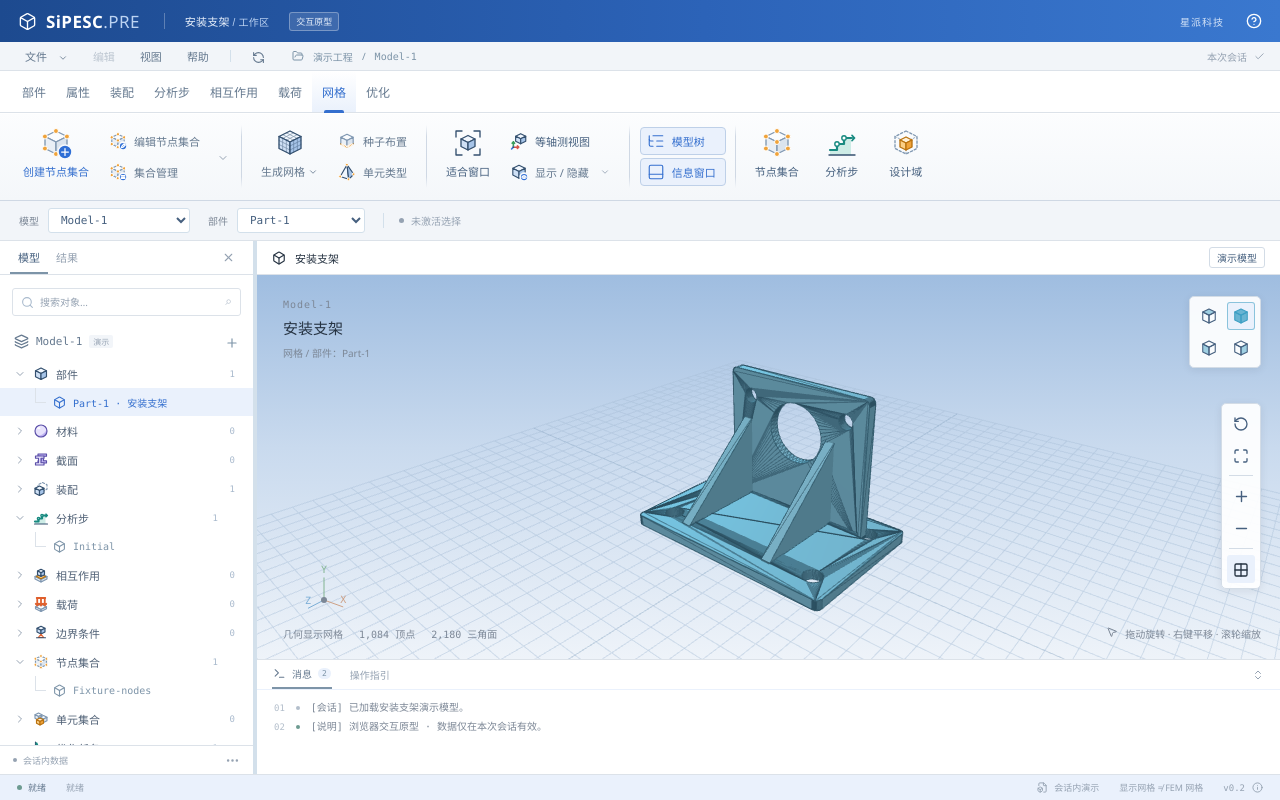
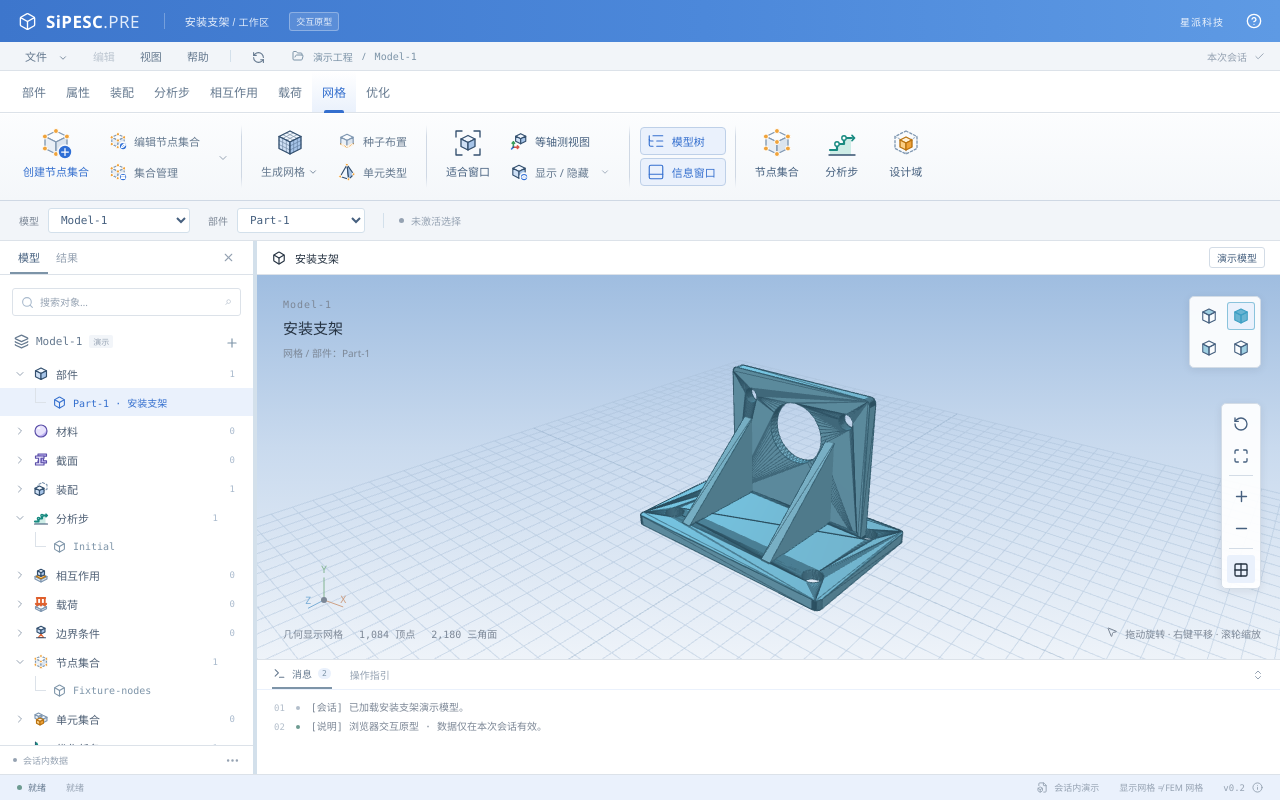
Before and after one commit to zhangjiawei2026-hub/xingpai-cae-prototype, a React (Vite) app in the folder prototype/: page / in a window 1280 px wide. Built offline with nearby package versions, Linux system fonts and the light colour scheme.

Commit message:
Lighten title bar blue gradient
Figma-Prompt-ID: 80
Figma-Session-ID: 0b61f961-5a6d-4fc7-97d3-af9675c1eafe

```diff
--- a/prototype/src/features/workspace/Workspace.module.css
+++ b/prototype/src/features/workspace/Workspace.module.css
@@ -13,7 +13,7 @@
   align-items: center;
   gap: 20px;
   color: #e8f0fb;
-  background: linear-gradient(90deg, #1d4a8f 0%, #2c63b8 55%, #3a78cf 100%);
+  background: linear-gradient(90deg, #3d76cc 0%, #4c88da 55%, #5e9ae4 100%);
   padding: 0 18px;
 }
 .brand {
@@ -33,7 +33,7 @@
   font-weight: 650;
 }
 .brand b span {
-  color: #bcd3f2;
+  color: #e0ebfa;
   font-weight: 400;
 }
 .brand i {
@@ -51,7 +51,7 @@
   font:
     10px "PingFang SC",
     sans-serif;
-  color: #bcd3f2;
+  color: #e0ebfa;
 }
 .titleBadge {
   color: #e8f0fb;
@@ -66,7 +66,7 @@
   display: flex;
   align-items: center;
   gap: 22px;
-  color: #d4e3f7;
+  color: #eef4fc;
   font-size: 10px;
   letter-spacing: 1px;
 }
```
